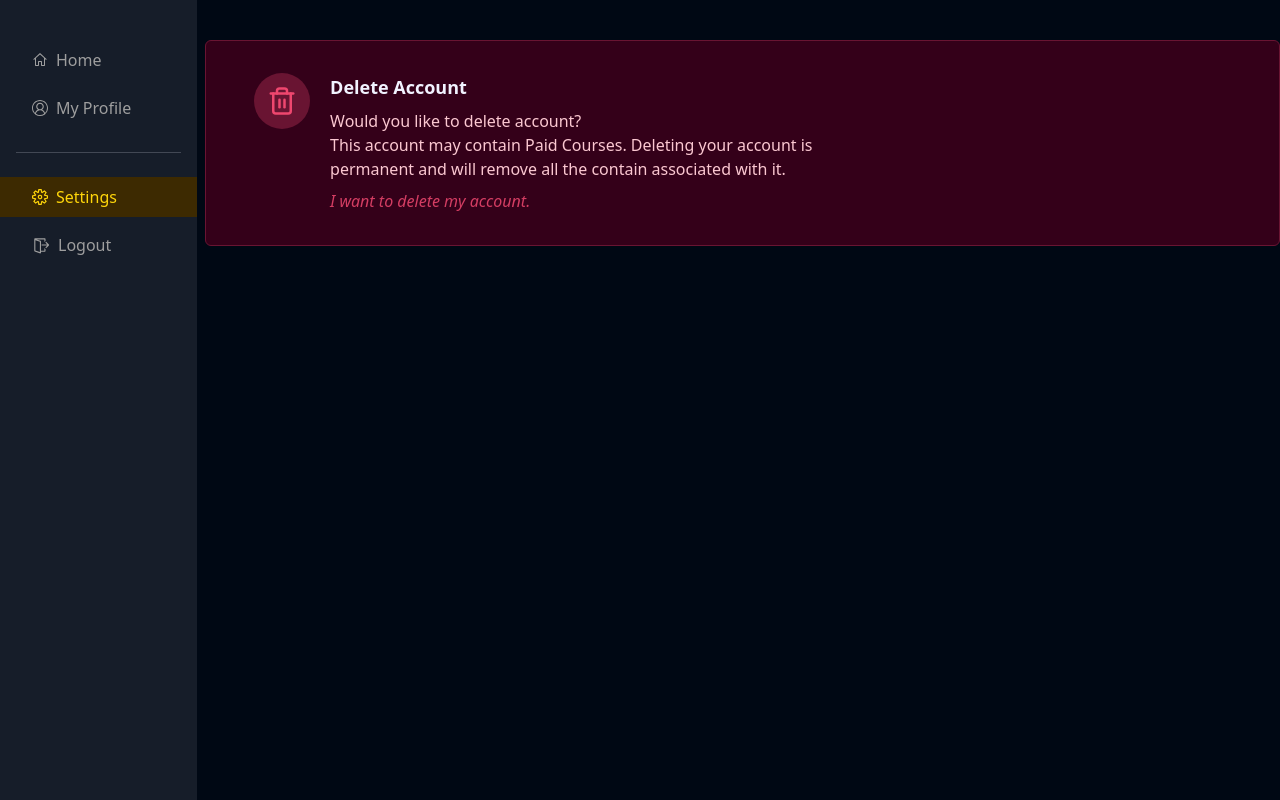
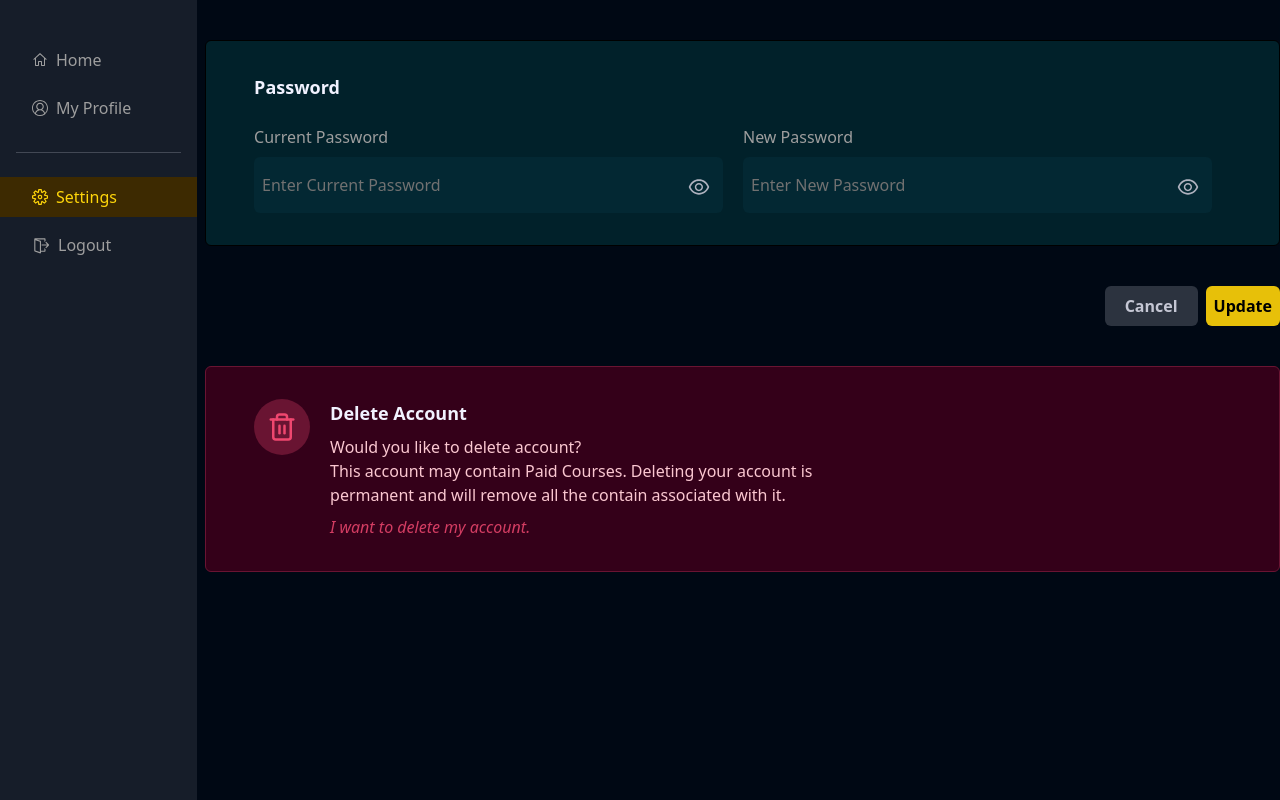
Before and after one commit to gaurav-goswami/Study-Center, a React (Vite) app in the folder client/: page /dashboard/settings in a window 1280 px wide. Built offline with nearby package versions, Linux system fonts and the light colour scheme; sample sign-in values are in the browser's storage.

Commit message:
added change password ui on dashboard

```diff
--- a/client/src/components/Dashboard/Settings/UpdatePassword.jsx
+++ b/client/src/components/Dashboard/Settings/UpdatePassword.jsx
@@ -1,11 +1,102 @@
-import React from 'react'
+import React from "react";
+import { useState } from "react";
+import { useForm } from "react-hook-form";
+import { AiOutlineEye, AiOutlineEyeInvisible } from "react-icons/ai";
+import { useNavigate } from "react-router-dom";
 
 const UpdatePassword = () => {
+  const [showOldPassword, setShowOldPassword] = useState(false);
+  const [showNewPassword, setShowNewPassword] = useState(false);
+
+  const navigate = useNavigate();
+
+  const {
+    register,
+    handleSubmit,
+    formState: { errors },
+  } = useForm();
+
   return (
-    <div>
+    <>
+      <form>
+        <div className="my-10 flex flex-col gap-y-6 rounded-md border-[1px] border-richbl-700 bg-richblue-800 p-8 px-12">
+          <h2 className="text-lg font-semibold text-richblack-5">Password</h2>
+          <div className="flex flex-col gap-5 lg:flex-row">
+            <div className="relative flex flex-col gap-2 lg:w-[48%]">
+              <label htmlFor="oldPassword" className="text-pure-greys-200">
+                Current Password
+              </label>
+              <input
+                type={showOldPassword ? "text" : "password"}
+                name="oldPassword"
+                id="oldPassword"
+                placeholder="Enter Current Password"
+                className="outline-none px-2 py-4 rounded-md text-pure-greys-25 bg-richblue-700 placeholder:text-pure-greys-400 w-[100%]"
+                {...register("oldPassword", { required: true })}
+              />
+              <span
+                onClick={() => setShowOldPassword((prev) => !prev)}
+                className="absolute right-3 top-[50px] z-[10] cursor-pointer"
+              >
+                {showOldPassword ? (
+                  <AiOutlineEyeInvisible fontSize={24} fill="#AFB2BF" />
+                ) : (
+                  <AiOutlineEye fontSize={24} fill="#AFB2BF" />
+                )}
+              </span>
+              {errors.oldPassword && (
+                <span className="-mt-1 text-[12px] text-yellow-100">
+                  Please enter your Current Password.
+                </span>
+              )}
+            </div>
+            <div className="relative flex flex-col gap-2 lg:w-[48%]">
+              <label htmlFor="newPassword" className="text-pure-greys-200">
+                New Password
+              </label>
+              <input
+                type={showNewPassword ? "text" : "password"}
+                name="newPassword"
+                id="newPassword"
+                placeholder="Enter New Password"
+                className="outline-none px-2 py-4 rounded-md text-pure-greys-25 bg-richblue-700 placeholder:text-pure-greys-400 w-[100%]"
+                {...register("newPassword", { required: true })}
+              />
+              <span
+                onClick={() => setShowNewPassword((prev) => !prev)}
+                className="absolute right-3 top-[50px] z-[10] cursor-pointer"
+              >
+                {showNewPassword ? (
+                  <AiOutlineEyeInvisible fontSize={24} fill="#AFB2BF" />
+                ) : (
+                  <AiOutlineEye fontSize={24} fill="#AFB2BF" />
+                )}
+              </span>
+              {errors.newPassword && (
+                <span className="-mt-1 text-[12px] text-yellow-100">
+                  Please enter your New Password.
+                </span>
+              )}
+            </div>
+          </div>
+        </div>
+        <div className="flex justify-end gap-2">
+          <button
+            className="cursor-pointer rounded-md bg-richblack-700 py-2 px-5 font-semibold text-richblack-50"
+            onClick={() => {
+              navigate("/dashboard/my-profile");
+            }}
+          >
+            Cancel
+          </button>
 
-    </div>
-  )
-}
+          <button className="p-2 rounded-md outline-none font-semibold bg-yellow-100 flex gap-2 items-center text-center">
+            Update
+          </button>
+        </div>
+      </form>
+    </>
+  );
+};
 
-export default UpdatePassword
+export default UpdatePassword;
--- a/client/src/pages/Dashboard/Settings.jsx
+++ b/client/src/pages/Dashboard/Settings.jsx
@@ -1,12 +1,14 @@
 import React from 'react'
 import DashboardWrapper from '../../components/Wrapper/DashboardWrapper'
 import DeleteAccount from '../../components/Dashboard/Settings/DeleteAccount'
+import UpdatePassword from '../../components/Dashboard/Settings/UpdatePassword'
 
 const Settings = () => {
   return (
     <>
         <DashboardWrapper>
             <div className='w-full md:w-[80%] lg:w-[1200px] mx-auto'>
+              <UpdatePassword />
               <DeleteAccount />
             </div>
         </DashboardWrapper>
```
